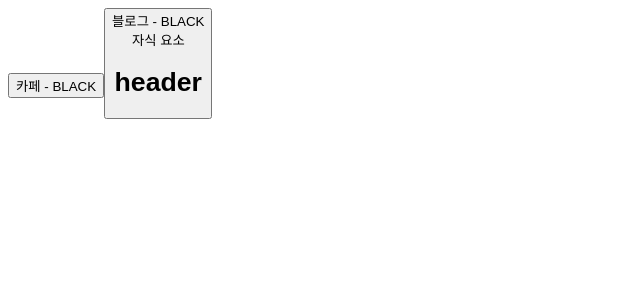
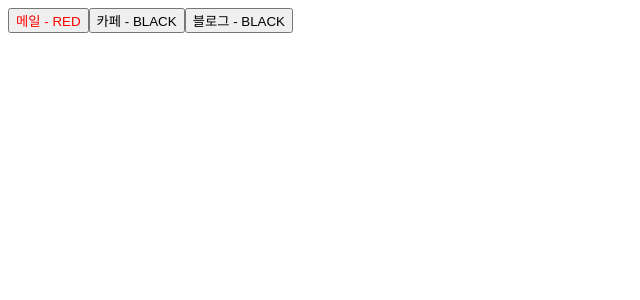
Before and after one commit to nagul2/react, a React (Vite) app in the folder section05/: page / in a window 1280 px wide. Shown: the top 300 px of the page, without its empty margins (0-640 px from the left). Built offline with nearby package versions, Linux system fonts and the light colour scheme.

Commit message:
Event 처리

```diff
--- a/section05/src/App.jsx
+++ b/section05/src/App.jsx
@@ -5,13 +5,19 @@ import Footer from "./components/Footer";
 import Button from "./components/Button";
 
 function App() {
+  const ButtonProps = {
+    text: "메일",
+    color: "red",
+    a: 1,
+    b: 2,
+    c: 3,
+  };
+
   return (
     <>
+      <Button {...ButtonProps} />
       <Button text={"카페"} />
-      <Button text={"블로그"}>
-        <div>자식 요소</div>
-        <Header />
-      </Button>
+      <Button text={"블로그"}></Button>
     </>
   );
 }
--- a/section05/src/components/Button.jsx
+++ b/section05/src/components/Button.jsx
@@ -1,6 +1,12 @@
 const Button = ({ children, text, color = "black" }) => {
+  // 이벤트 객체
+  const buttonOnClick = (e) => {
+    console.log(e);
+    console.log(text);
+  };
+
   return (
-    <button style={{ color: color }}>
+    <button onClick={buttonOnClick} style={{ color: color }}>
       {text} - {color.toUpperCase()}
       {children}
     </button>
@@ -31,3 +37,21 @@ export default Button;
 //     </button>
 //   );
 // };
+
+//   return (
+//     <button onClick={() => console.log(text)} style={{ color: color }}>
+//       {text} - {color.toUpperCase()}
+//       {children}
+//     </button>
+//   );
+
+//   return (
+//     <button
+//       onClick={buttonOnClick}
+//       onMouseEnter={buttonOnClick}
+//       style={{ color: color }}
+//     >
+//       {text} - {color.toUpperCase()}
+//       {children}
+//     </button>
+//   );
```
